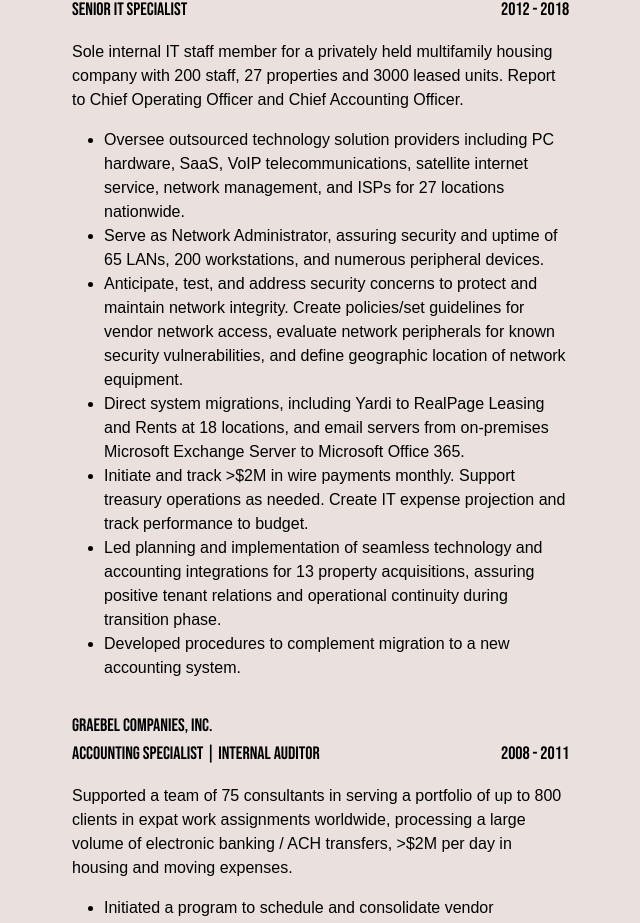
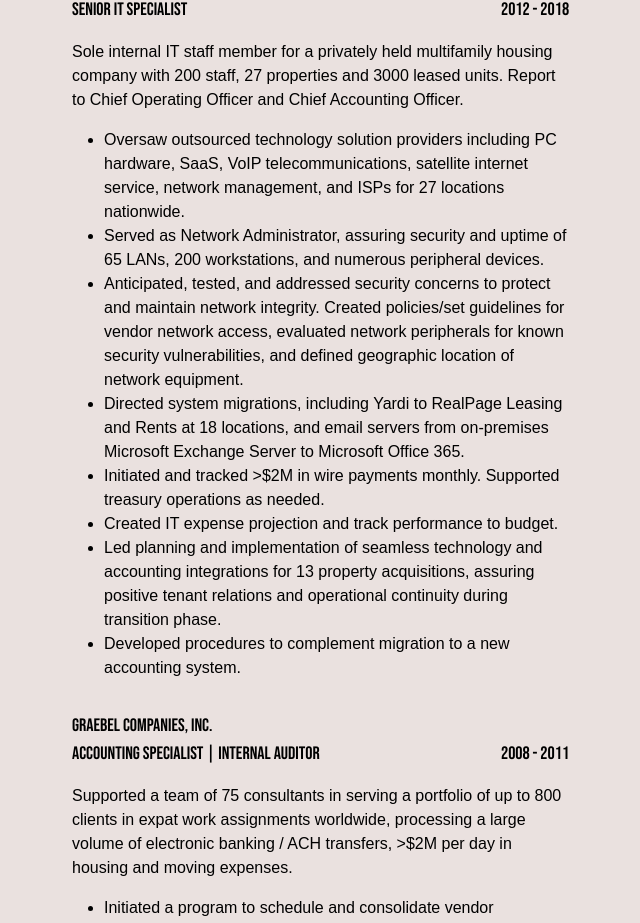
Before and after one commit to cahall555/landing-page, a Next.js app: page /resume in a window 1280 px wide. Shown: the part 1320-2243 px from the top of the page, without its empty margins (56-696 px from the left). Built offline with nearby package versions, Linux system fonts and the light colour scheme; a web font is replaced by a local one.

Commit message:
update resume and caniuse-lite.

```diff
--- a/pages/resume.js
+++ b/pages/resume.js
@@ -214,7 +214,7 @@
 						<div className="ml-8">
 							<ul className="font-arapey mt-4 list-disc list-outside">
 								<li>
-									Oversee
+									Oversaw
 									outsourced
 									technology
 									solution
@@ -236,7 +236,8 @@
 									nationwide.
 								</li>
 								<li>
-									Serve as
+									Served
+									as
 									Network
 									Administrator,
 									assuring
@@ -253,10 +254,10 @@
 									devices.
 								</li>
 								<li>
-									Anticipate,
-									test,
+									Anticipated,
+									tested,
 									and
-									address
+									addressed
 									security
 									concerns
 									to
@@ -265,14 +266,14 @@
 									maintain
 									network
 									integrity.
-									Create
+									Created
 									policies/set
 									guidelines
 									for
 									vendor
 									network
 									access,
-									evaluate
+									evaluated
 									network
 									peripherals
 									for
@@ -280,7 +281,7 @@
 									security
 									vulnerabilities,
 									and
-									define
+									defined
 									geographic
 									location
 									of
@@ -288,7 +289,7 @@
 									equipment.
 								</li>
 								<li>
-									Direct
+									Directed
 									system
 									migrations,
 									including
@@ -313,19 +314,21 @@
 									365.
 								</li>
 								<li>
-									Initiate
+									Initiated
 									and
-									track{" "}
+									tracked{" "}
 									{">"}$2M
 									in wire
 									payments
 									monthly.
-									Support
+									Supported
 									treasury
 									operations
 									as
 									needed.
-									Create
+								</li>
+								<li>
+									Created
 									IT
 									expense
 									projection
@@ -416,7 +419,7 @@
 									wire
 									fees by
 									$25K
-									annually.{" "}
+									annually.
 								</li>
 								<li>
 									Identified
@@ -453,7 +456,7 @@
 									with a
 									live
 									discussion
-									option.{" "}
+									option.
 								</li>
 								<li>
 									Conducted
@@ -477,7 +480,7 @@
 									and
 									international
 									EFT
-									transactions.{" "}
+									transactions.
 								</li>
 								<li>
 									Supported
@@ -489,7 +492,7 @@
 									international
 									real
 									estate
-									holdings.{" "}
+									holdings.
 								</li>
 							</ul>
 						</div>
```
Also changed, not shown: 1 other file (tests, documents, lock files or other folders).
